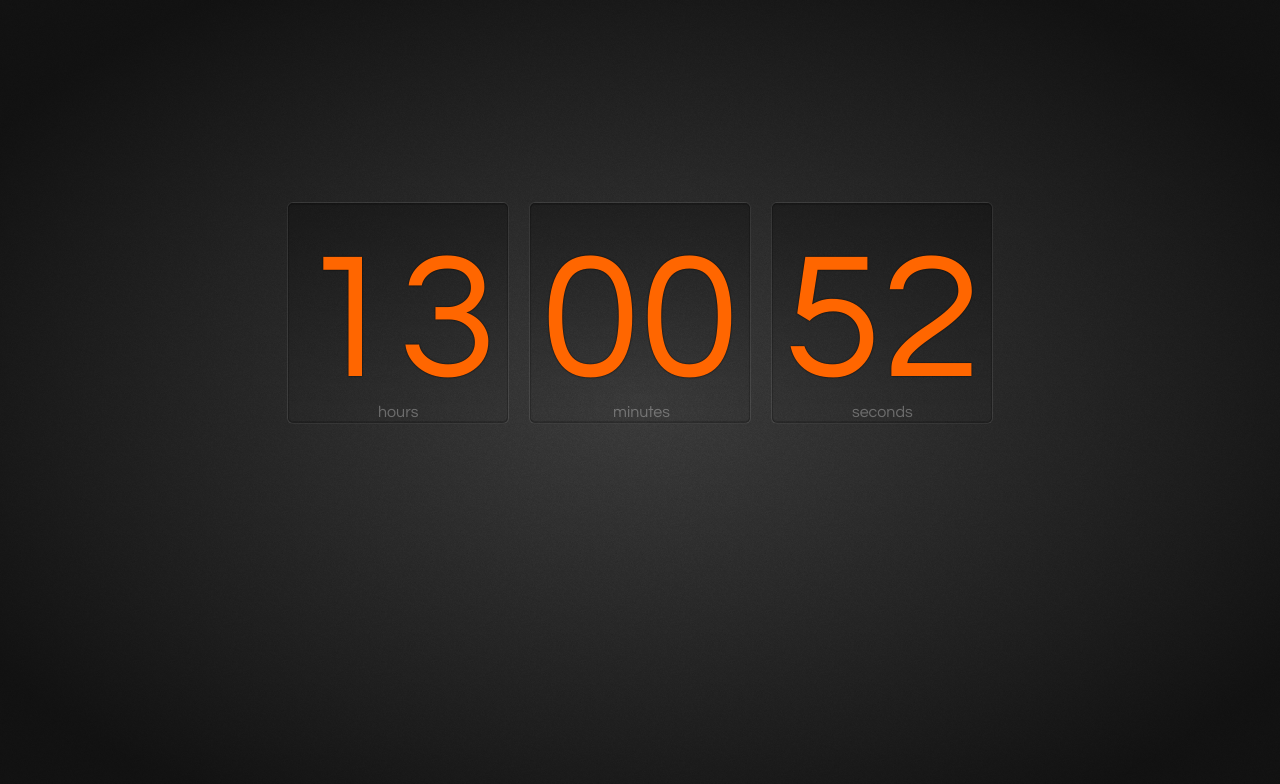
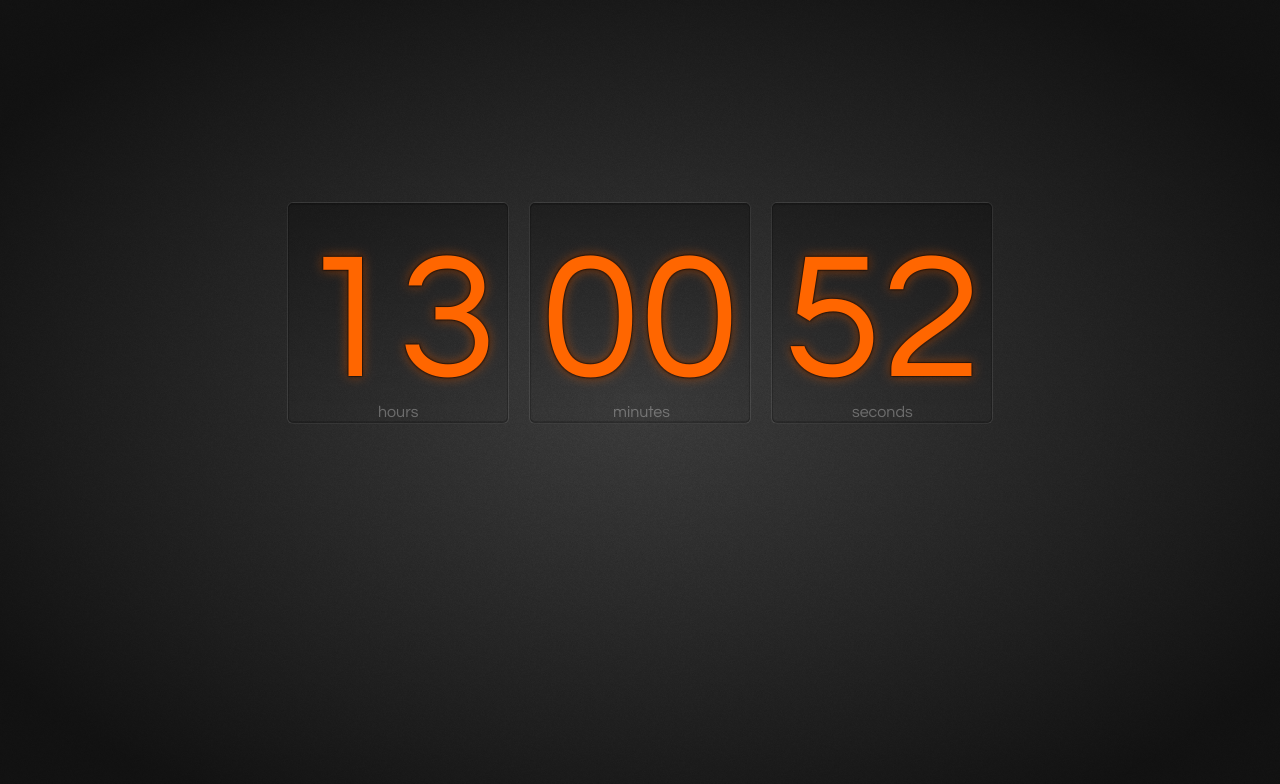
Before and after one commit to fastpoke/simple_time, a plain HTML site: page index.html in a window 1280 px wide. Drawn offline with Linux system fonts and the light colour scheme; files whose address does not match are found by name.

Commit message:
add text-shadow

```diff
--- a/css/main.css
+++ b/css/main.css
@@ -110,10 +110,32 @@ div.center {
 		font-size: 180px;
 		text-align: center;
 		top: 25px;
-		        text-shadow: 0px 0px 2px rgba(0,0,0,1);
-		   -moz-text-shadow: 0px 0px 2px rgba(0,0,0,1);
-		     -o-text-shadow: 0px 0px 2px rgba(0,0,0,1);
-		-webkit-text-shadow: 0px 0px 2px rgba(0,0,0,1);
+							/*neon glow*/
+			/*default text-shadow: 0px 0px 2px rgba(0,0,0,1); */
+			     text-shadow: 1px  1px  0px rgba(0,0,0,0.2),
+				 	 -1px -1px  0px rgba(0,0,0,0.2),
+				 	  1px -1px  0px rgba(0,0,0,0.2),
+				 	 -1px  1px  0px rgba(0,0,0,0.2),
+				 	  0px  0px  5px rgba(0,0,0,0.8),
+				 	  0px  0px 12px rgba(255,102,0,0.6);
+			-moz-text-shadow: 1px  1px  0px rgba(0,0,0,0.2),
+				 	 -1px -1px  0px rgba(0,0,0,0.2),
+				 	  1px -1px  0px rgba(0,0,0,0.2),
+				 	 -1px  1px  0px rgba(0,0,0,0.2),
+				 	  0px  0px  5px rgba(0,0,0,0.8),
+				 	  0px  0px 12px rgba(255,102,0,0.6);
+			  -o-text-shadow: 1px  1px  0px rgba(0,0,0,0.2),
+				 	 -1px -1px  0px rgba(0,0,0,0.2),
+				 	  1px -1px  0px rgba(0,0,0,0.2),
+				 	 -1px  1px  0px rgba(0,0,0,0.2),
+				 	  0px  0px  5px rgba(0,0,0,0.8),
+				 	  0px  0px 12px rgba(255,102,0,0.6);
+		     -webkit-text-shadow: 1px  1px  0px rgba(0,0,0,0.2),
+				 	 -1px -1px  0px rgba(0,0,0,0.2),
+				 	  1px -1px  0px rgba(0,0,0,0.2),
+					 -1px  1px  0px rgba(0,0,0,0.2),
+					  0px  0px  5px rgba(0,0,0,0.8),
+					  0px  0px 12px rgba(255,102,0,0.6);
 }
 
 .clock .bg.left {
```
